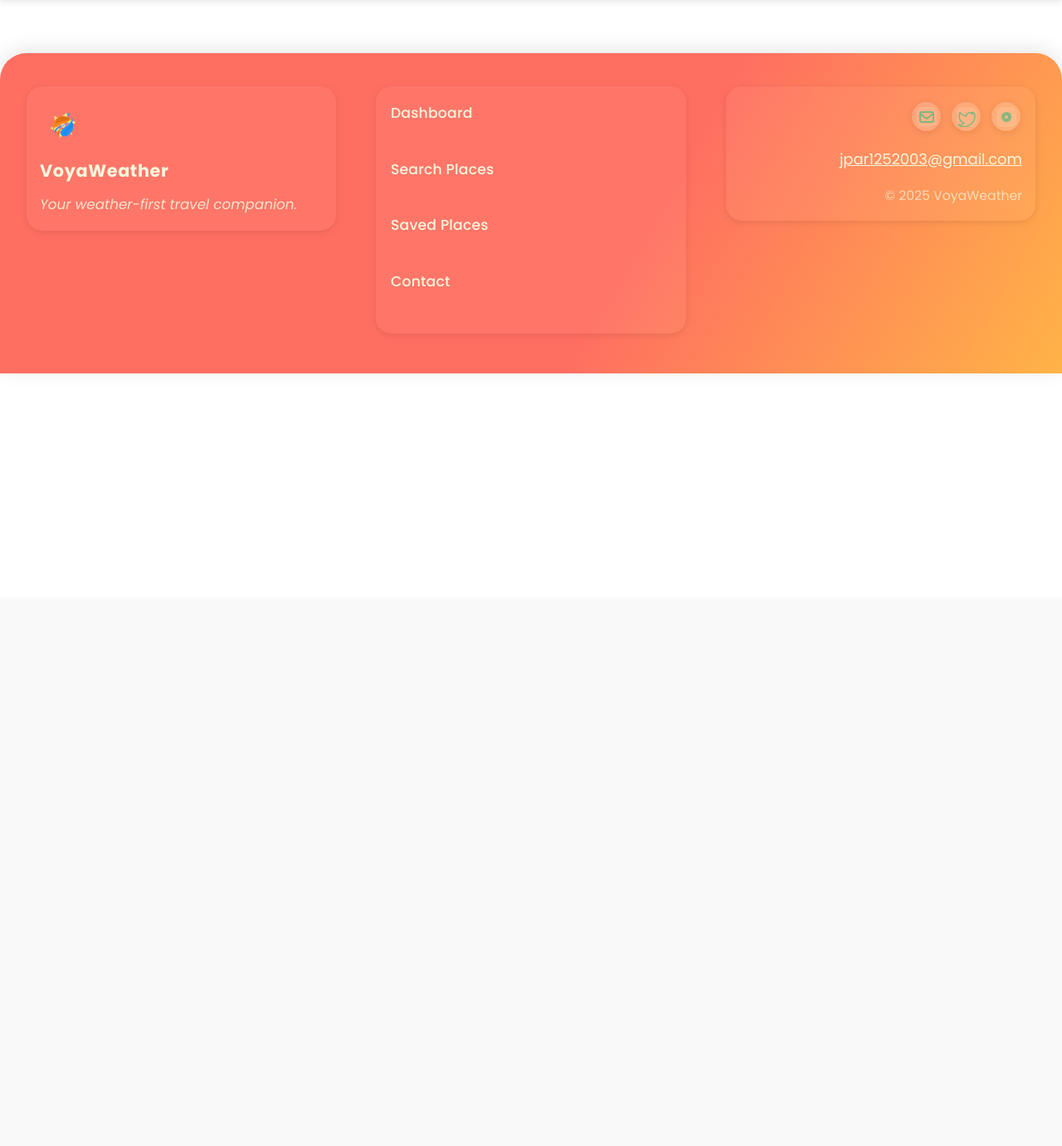
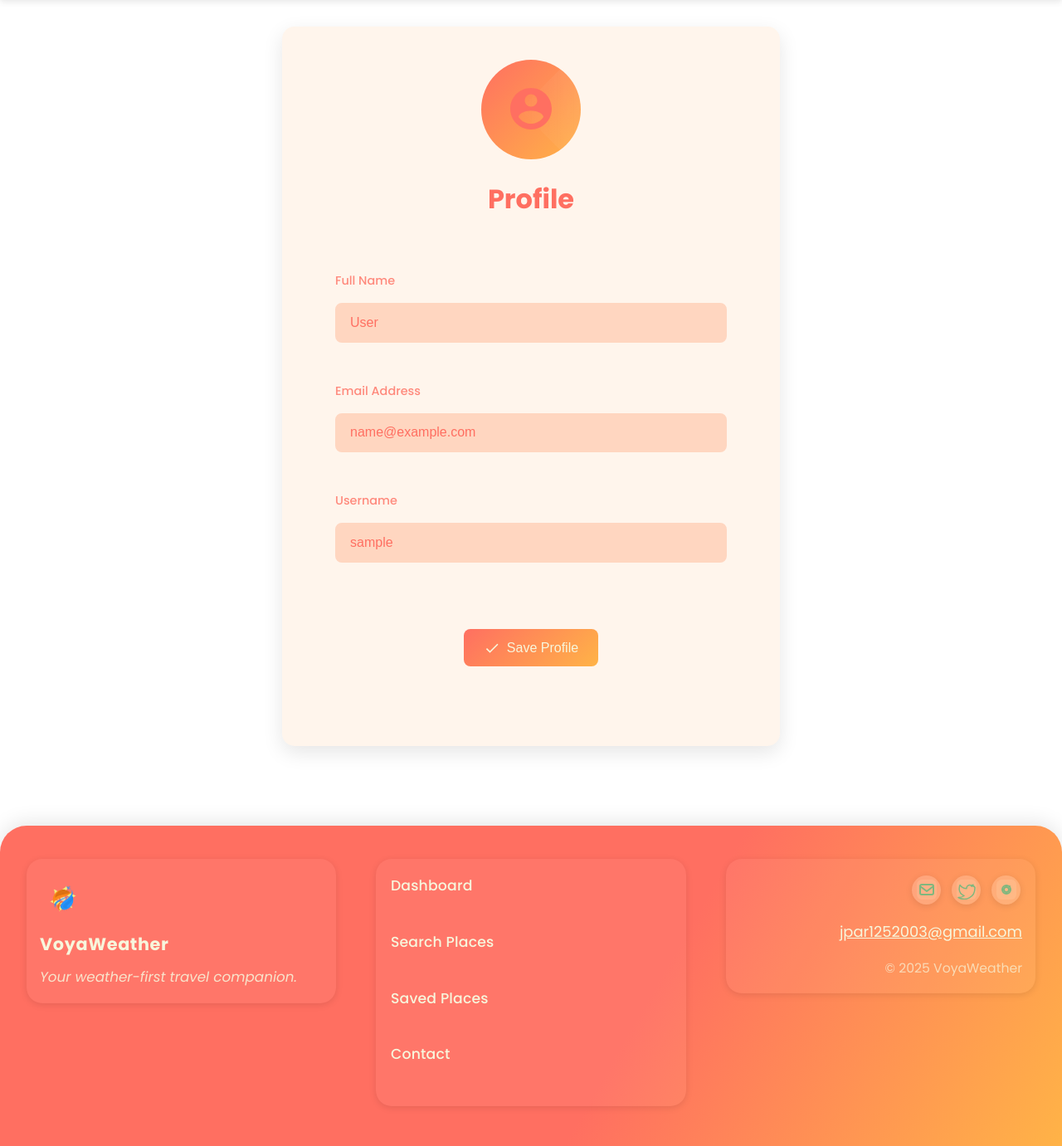
Before and after one commit to Je-Joestar24/voya_weather, a Django app: template templates/authed/profile/index.html in a window 1280 px wide. Shown: the part 80-1461 px from the top of the page at 83% size. Before the commit the page ends 530 px from the top, so only its background shows below. Run offline with Django 5.2, Linux system fonts and the light colour scheme; the template is opened without the code that fills it: most values are stand-ins (such as "Sample title", 1, 10 or a date in 2020); parts of the project's set-up code (start-up, migrations or seed data) failed here and were passed over.

Commit message:
feat: Profile page
Profile Page:
- HTML
- CSS
- Created Submodule for it for cleaner code

```diff
--- a/static/css/login/container.css
+++ b/static/css/login/container.css
@@ -5,4 +5,5 @@
     grid-template-columns: 1fr 1fr;
     overflow: hidden;
     position: relative;
+    background: var(--theme-bg);
 }
--- a/static/css/main.css
+++ b/static/css/main.css
@@ -9,6 +9,7 @@
 @import './savedplaces/index.css';
 @import './recent/index.css';
 @import './favorites/index.css';
+@import './profile/index.css';
 @import './component/paginations.css';
 
 :root {
--- /dev/null
+++ b/static/css/profile/actions.css
@@ -0,0 +1,87 @@
+/* Profile Actions */
+.profile-actions {
+    display: flex;
+    justify-content: center;
+    gap: 1rem;
+    margin-top: 2rem;
+}
+
+.btn-edit {
+    display: flex;
+    align-items: center;
+    gap: 0.5rem;
+    padding: 0.8rem 1.5rem;
+    background: linear-gradient(135deg, var(--theme-primary), var(--theme-secondary));
+    color: var(--text-light);
+    border-radius: 8px;
+    font-size: 1rem;
+    transition: all 0.3s ease;
+    cursor: pointer;
+}
+
+.btn-edit:hover {
+    transform: translateY(-2px);
+    box-shadow: 0 4px 12px var(--shadow-light);
+}
+
+.edit-icon {
+    width: 20px;
+    height: 20px;
+    fill: currentColor;
+    transition: transform 0.3s ease;
+}
+
+.btn-edit:hover .edit-icon {
+    transform: rotate(15deg);
+}
+
+/* Form Styles */
+.profile-info {
+    display: flex;
+    flex-direction: column;
+    gap: 1.5rem;
+    padding: 1.5rem;
+}
+
+.info-group {
+    display: flex;
+    flex-direction: column;
+    gap: 0.5rem;
+}
+
+.info-label {
+    font-size: 0.9rem;
+    color: var(--text-dark);
+    font-weight: 500;
+}
+
+.info-value {
+    padding: 0.8rem;
+    border: 2px solid var(--theme-accent);
+    border-radius: 8px;
+    font-size: 1rem;
+    color: var(--text-dark);
+    background-color: var(--theme-accent);
+    transition: all 0.3s ease;
+}
+
+.info-value:focus {
+    outline: none;
+    border-color: var(--theme-primary);
+    box-shadow: 0 0 0 3px var(--shadow-light);
+}
+
+.info-value:hover {
+    border-color: var(--theme-secondary);
+}
+
+/* Responsive styles */
+@media screen and (max-width: 768px) {
+    .profile-info {
+        padding: 1rem;
+    }
+
+    .info-value {
+        padding: 0.6rem;
+    }
+}
--- /dev/null
+++ b/static/css/profile/card.css
@@ -0,0 +1,11 @@
+/* Profile Card */
+.profile-card {
+    width: 100%;
+    max-width: 600px;
+    background: var(--theme-bg);
+    border-radius: 15px;
+    box-shadow: 0 8px 24px var(--shadow-light);
+    padding: 2.5rem;
+    opacity: 0;
+    animation: fadeInUp 0.8s ease forwards;
+}
--- /dev/null
+++ b/static/css/profile/container.css
@@ -0,0 +1,10 @@
+/* Profile Container */
+.profile-container {
+    min-height: calc(100vh - 80px);
+    /* Adjust based on your header height */
+    display: flex;
+    align-items: center;
+    justify-content: center;
+    padding: 2rem;
+    background-color: var(--primary-light);
+}
--- /dev/null
+++ b/static/css/profile/header.css
@@ -0,0 +1,44 @@
+/* Profile Header */
+.profile-header {
+    text-align: center;
+    margin-bottom: 2.5rem;
+}
+
+.profile-avatar {
+    width: 120px;
+    height: 120px;
+    margin: 0 auto 1.5rem;
+    background: linear-gradient(135deg, var(--theme-primary), var(--theme-secondary));
+    border-radius: 50%;
+    display: flex;
+    align-items: center;
+    justify-content: center;
+    position: relative;
+    overflow: hidden;
+}
+
+.profile-avatar::before {
+    content: '';
+    position: absolute;
+    width: 200%;
+    height: 200%;
+    background: linear-gradient(45deg,
+            transparent 0%,
+            var(--shadow-shine) 30%,
+            var(--shadow-shine) 70%,
+            transparent 100%);
+    animation: shine 8s infinite linear;
+}
+
+.avatar-icon {
+    width: 60px;
+    height: 60px;
+    fill: var(--theme-primary);
+    animation: float 6s ease-in-out infinite;
+}
+
+.profile-title {
+    color: var(--theme-primary);
+    font-size: 2rem;
+    margin-bottom: 0.5rem;
+}
--- a/static/css/profile/index.css
+++ b/static/css/profile/index.css
@@ -0,0 +1,6 @@
+@import 'actions.css';
+@import 'card.css';
+@import 'container.css';
+@import 'header.css';
+@import 'info.css';
+@import 'responsive.css';
--- /dev/null
+++ b/static/css/profile/info.css
@@ -0,0 +1,25 @@
+/* Profile Info */
+.profile-info {
+    margin-bottom: 2rem;
+}
+
+.info-group {
+    margin-bottom: 1.5rem;
+}
+
+.info-label {
+    display: block;
+    color: var(--theme-primary);
+    font-size: 0.9rem;
+    margin-bottom: 0.5rem;
+    opacity: 0.8;
+}
+
+.info-value {
+    padding: 0.8rem 1rem;
+    background-color: var(--theme-accent);
+    border-radius: 8px;
+    color: var(--theme-primary);
+    font-size: 1rem;
+    transition: all 0.3s ease;
+}
--- /dev/null
+++ b/templates/authed/profile/form.html
@@ -0,0 +1,55 @@
+<form
+  method="POST"
+  class="profile-info"
+  role="form"
+  aria-label="Profile Edit Form"
+>
+  {% csrf_token %}
+  <div class="info-group">
+    <label for="fullname" class="info-label">Full Name</label>
+    <input
+      type="text"
+      id="fullname"
+      name="fullname"
+      value="{{ fullname }}"
+      class="info-value"
+      aria-label="User's full name"
+      required
+    />
+  </div>
+
+  <div class="info-group">
+    <label for="email" class="info-label">Email Address</label>
+    <input
+      type="email"
+      id="email"
+      name="email"
+      value="{{ email }}"
+      class="info-value"
+      aria-label="User's email address"
+      required
+    />
+  </div>
+
+  <div class="info-group">
+    <label for="username" class="info-label">Username</label>
+    <input
+      type="text"
+      id="username"
+      name="username"
+      value="{{ username }}"
+      class="info-value"
+      aria-label="User's username"
+      required
+    />
+  </div>
+
+  <div class="profile-actions">
+    <button type="submit" class="btn-edit" aria-label="Save Profile">
+      <svg class="edit-icon" viewBox="0 0 24 24" aria-hidden="true">
+        <path d="M9 16.17L4.83 12l-1.42 1.41L9 19 21 7l-1.41-1.41L9 16.17z" />
+      </svg>
+      Save Profile
+    </button>
+  </div>
+</form>
--- /dev/null
+++ b/templates/authed/profile/header.html
@@ -0,0 +1,10 @@
+<div class="profile-header">
+  <div class="profile-avatar" role="img" aria-label="User Avatar">
+    <svg class="avatar-icon" viewBox="0 0 24 24" aria-hidden="true">
+      <path
+        d="M12 2C6.48 2 2 6.48 2 12s4.48 10 10 10 10-4.48 10-10S17.52 2 12 2zm0 3c1.66 0 3 1.34 3 3s-1.34 3-3 3-3-1.34-3-3 1.34-3 3-3zm0 14.2c-2.5 0-4.71-1.28-6-3.22.03-1.99 4-3.08 6-3.08 1.99 0 5.97 1.09 6 3.08-1.29 1.94-3.5 3.22-6 3.22z"
+      />
+    </svg>
+  </div>
+  <h1 class="profile-title">Profile</h1>
+</div>
--- a/templates/authed/profile/index.html
+++ b/templates/authed/profile/index.html
@@ -12,7 +12,15 @@
 
 {% block content %}
 
+<main class="profile-container" role="main" aria-label="User Profile">
+    <div class="profile-card">
 
+        {% include 'authed/profile/header.html'%}
+
+        {% include 'authed/profile/form.html'%}
+
+    </div>
+</main>
 {% endblock %}
 
 {% block footer_display %}
--- a/templates/base/header.html
+++ b/templates/base/header.html
@@ -11,6 +11,7 @@
       {% url 'recents_view' as recents_url %}
       {% url 'search_places_view' as search_places_url %}
       {% url 'saved_places_view' as saved_places_url %}
+      {% url 'favorite_places_view' as favorite_places_url %}
       {% if not authed %}
         {% include "components/header/menuitem.html" with slug="home" label="Home" href=home_url active=active %}
         {% include "components/header/menuitem.html" with slug="about" label="About" href=about_url active=active %}
@@ -30,7 +31,7 @@
           <path stroke="none" d="M0 0h24v24H0z"/>  <polyline points="12 8 12 12 14 14" />  <path d="M3.05 11a9 9 0 1 1 .5 4m-.5 5v-5h5" /></svg>
         </svg>
       </a>
-      <a href="{{ recents_url }}" class="header__recent-btn" aria-label="recent" aria-expanded="false" aria-controls="recent">
+      <a href="{{ favorite_places_url }}" class="header__recent-btn" aria-label="recent" aria-expanded="false" aria-controls="recent">
         <svg class="header__recent-icon"  width="24" height="24" viewBox="0 0 24 24" fill="none"  stroke-width="2" stroke="currentColor" fill="none" stroke-linecap="round" stroke-linejoin="round">
           <path stroke-linecap="round" stroke-linejoin="round" stroke-width="2" d="M11.049 2.927c.3-.921 1.603-.921 1.902 0l1.519 4.674a1 1 0 00.95.69h4.915c.969 0 1.371 1.24.588 1.81l-3.976 2.888a1 1 0 00-.363 1.118l1.518 4.674c.3.922-.755 1.688-1.538 1.118l-3.976-2.888a1 1 0 00-1.176 0l-3.976 2.888c-.783.57-1.838-.197-1.538-1.118l1.518-4.674a1 1 0 00-.363-1.118l-3.976-2.888c-.784-.57-.38-1.81.588-1.81h4.914a1 1 0 00.951-.69l1.519-4.674z"/>
         </svg>
```
Also changed, not shown: static/css/profile/responsive.css (added, +53 -0 lines).
